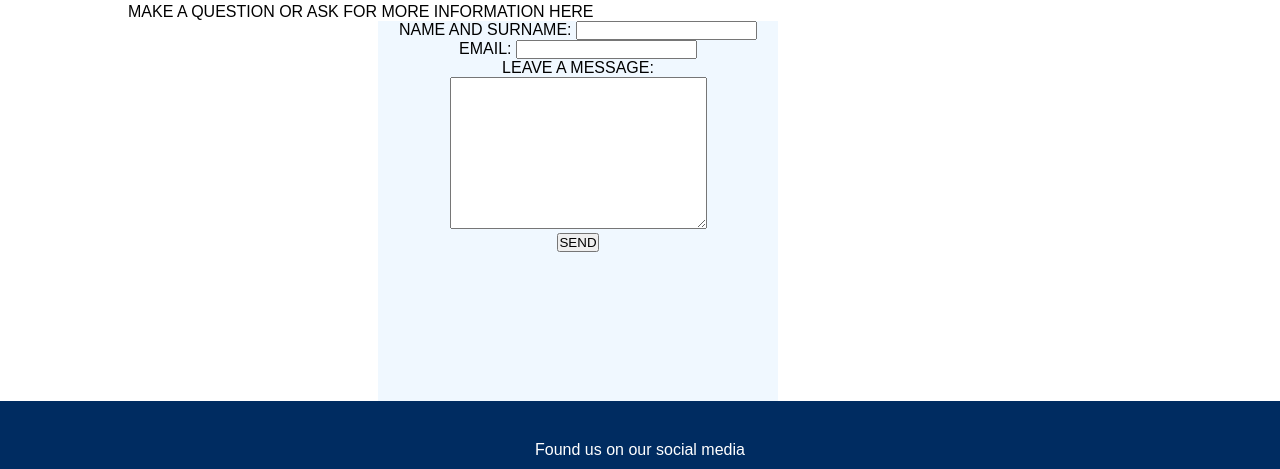
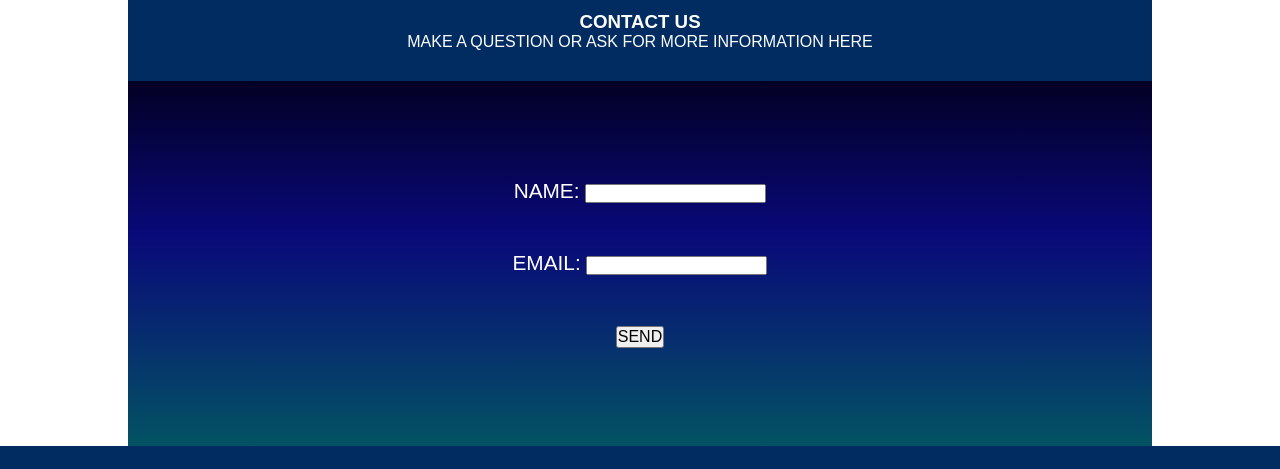
Before and after one commit to Darioeochoa10/Preentrega2, a plain HTML site: page pages/contactus.html in a window 1280 px wide. Shown: the part 80-549 px from the top of the page. Drawn offline with Linux system fonts and the light colour scheme.

Commit message:
realize cambios en la pagina de contact us

```diff
--- a/css/style.css
+++ b/css/style.css
@@ -221,13 +221,37 @@ footer {
 }
 /* CONTACT US */
 
+.contact_title {
+  display: flex;
+  flex-direction: column;
+  justify-content: center;
+  align-items: center;
+  background-color: #002c61;
+  color: #ffffff;
+  height: 100px;
+}
 .form {
-  width: 400px;
-  height: 380px;
-  background-color: aliceblue;
-  display: block;
+  display: flex;
+  justify-content: center;
+  align-items: center;
+  background: rgb(2, 0, 36);
+  background: linear-gradient(
+    180deg,
+    rgba(2, 0, 36, 1) 0%,
+    rgba(9, 9, 121, 1) 42%,
+    rgba(3, 83, 99, 1) 100%
+  );
+  padding-bottom: 50px;
+  padding-top: 50px;
+}
+
+.form_name,
+.form_email {
   text-align: center;
-  z-index: -1;
-  position: relative;
-  left: 250px;
+  padding: 3rem;
+  color: white;
+  font-size: 1.3rem;
 }
+.btn_success {
+  font-size: 1rem;
+}
--- a/pages/contactus.html
+++ b/pages/contactus.html
@@ -57,34 +57,24 @@
     <main>
       <section class="container">
         <article>
-          <div class="contact">
-            <h1>CONTACT US</h1>
-            <p>MAKE A QUESTION OR ASK FOR MORE INFORMATION HERE</p>
+          <div class="contact_title">
+            <h1 class="contact_text">CONTACT US</h1>
+            <p class="contact_text_2">MAKE A QUESTION OR ASK FOR MORE INFORMATION HERE</p>
           </div>
           <div class="form">
-            <form action="">
-              <label for="NAME AND SURNAME">NAME AND SURNAME:</label>
+            <form class="form_name" action="">
+              <label for="NAME">NAME:</label>
               <input
                 type="text"
-                name="NAME AND SURNAME"
-                id="NAME AND SURNAME"
+                name="NAME"
+                id="NAME"
               />
-              <div>
-                <div>
-                  <label for="EMAIL">EMAIL:</label>
-                  <input type="text" name="" />
-                </div>
-                <label for="LEAVE A MESSAGE">LEAVE A MESSAGE:</label>
-                <br />
-                <textarea
-                  name="leave a message"
-                  id=""
-                  cols="30"
-                  rows="10"
-                ></textarea>
+              <div class="form_email">
+                <label for="EMAIL">EMAIL:</label>
+                <input type="text" name="" />
               </div>
               <div>
-                <h2></h2><button class="btn success">SEND</button></body>
+                <h2></h2><button class="btn_success">SEND</button></body>
               </div>
             </form>
           </div>
```
Also changed, not shown: pages/aboutus.html (+1 -1 lines).
